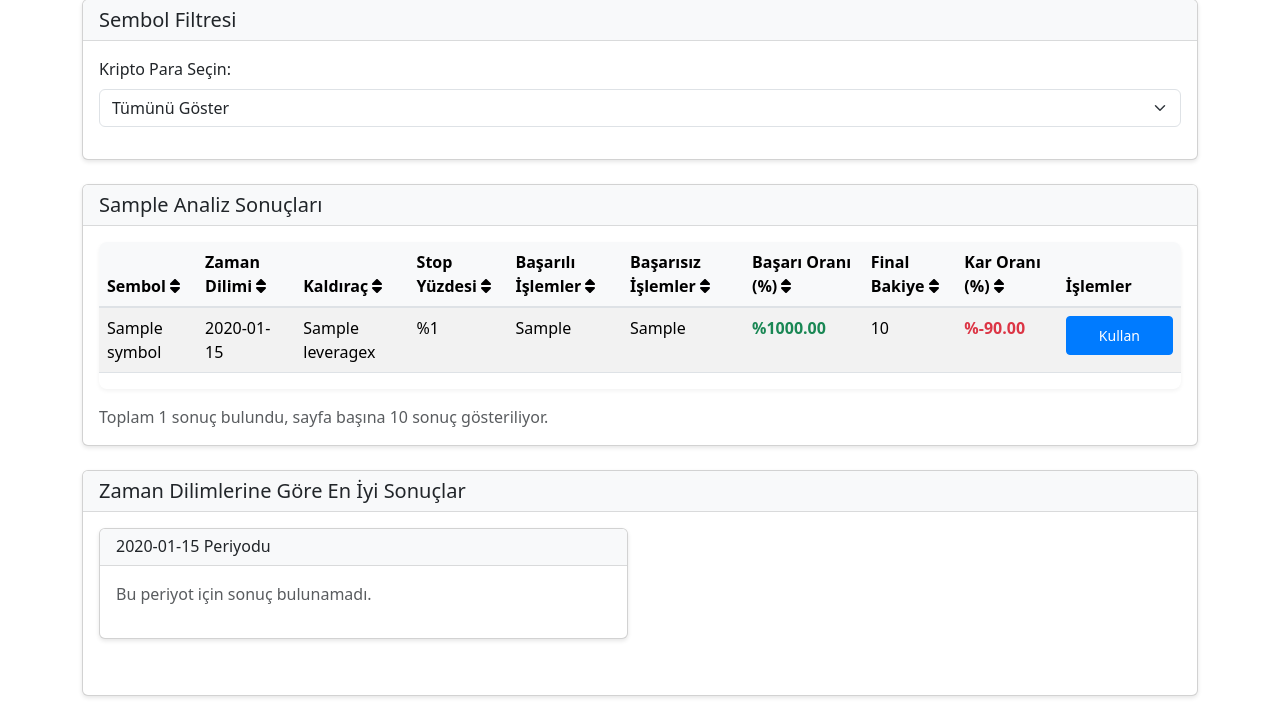
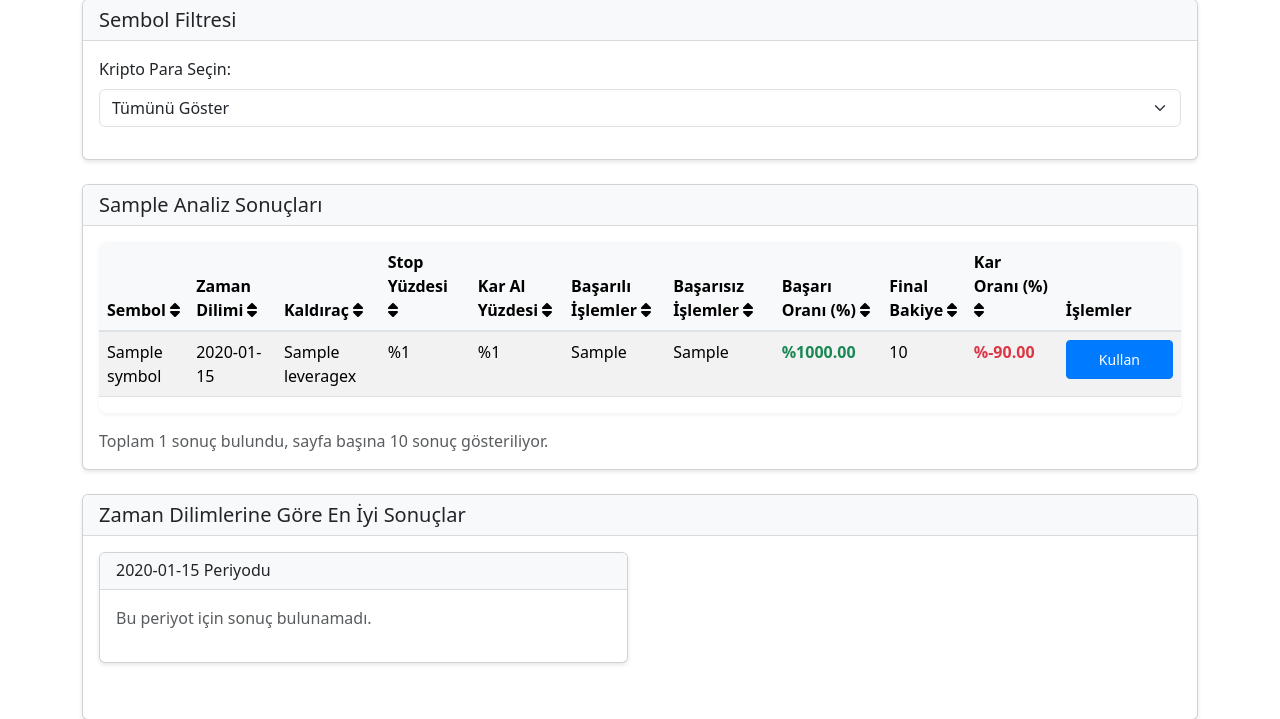
Before and after one commit to arenkos/KriptoTahmin, a Flask app: template app/templates/main/param_analysis.html in a window 1280 px wide. Shown: the part 183-902 px from the top of the page. Run offline with Flask 3, Linux system fonts and the light colour scheme; the template is opened without the code that fills it: most values are stand-ins (such as "Sample title", 1, 10 or a date in 2020); some libraries are stand-ins or nearby versions.

Commit message:
Kar Al Yüzdesi eklendi

```diff
--- a/app/templates/main/param_analysis.html
+++ b/app/templates/main/param_analysis.html
@@ -51,6 +51,7 @@
                             <th class="sortable" data-sort="timeframe">Zaman Dilimi <i class="fa-solid fa-sort"></i></th>
                             <th class="sortable" data-sort="leverage">Kaldıraç <i class="fa-solid fa-sort"></i></th>
                             <th class="sortable" data-sort="stop">Stop Yüzdesi <i class="fa-solid fa-sort"></i></th>
+                            <th class="sortable" data-sort="kar_al">Kar Al Yüzdesi <i class="fa-solid fa-sort"></i></th>
                             <th class="sortable" data-sort="success">Başarılı İşlemler <i class="fa-solid fa-sort"></i></th>
                             <th class="sortable" data-sort="fail">Başarısız İşlemler <i class="fa-solid fa-sort"></i></th>
                             <th class="sortable" data-sort="success-rate">Başarı Oranı (%) <i class="fa-solid fa-sort"></i></th>
@@ -66,6 +67,7 @@
                             <td>{{ result.timeframe }}</td>
                             <td data-value="{{ result.leverage }}">{{ result.leverage }}x</td>
                             <td data-value="{{ result.stop_percentage }}">%{{ result.stop_percentage }}</td>
+                            <td data-value="{{ result.kar_al_percentage }}">%{{ result.kar_al_percentage }}</td>
                             <td>{{ result.successful_trades }}</td>
                             <td>{{ result.unsuccessful_trades }}</td>
                             <td data-value="{{ (result.successful_trades / (result.successful_trades + result.unsuccessful_trades) * 100) if (result.successful_trades + result.unsuccessful_trades) > 0 else 0 }}">
@@ -127,6 +129,10 @@
                                             <td>%{{ best_result.stop_percentage }}</td>
                                         </tr>
                                         <tr>
+                                            <th>Kar Al Yüzdesi:</th>
+                                            <td>%{{ best_result.kar_al_percentage }}</td>
+                                        </tr>
+                                        <tr>
                                             <th>Başarılı/Başarısız:</th>
                                             <td>{{ best_result.successful_trades }} / {{ best_result.unsuccessful_trades }}</td>
                                         </tr>
@@ -151,7 +157,7 @@
                                     </tbody>
                                 </table>
                                 <div class="mt-2">
-                                    <a href="{{ url_for('main.apply_settings', symbol=best_result.symbol, timeframe=best_result.timeframe, leverage=best_result.leverage, stop_percentage=best_result.stop_percentage) }}" class="btn btn-sm btn-primary w-100">Bu Ayarları Kullan</a>
+                                    <a href="{{ url_for('main.apply_settings', symbol=best_result.symbol, timeframe=best_result.timeframe, leverage=best_result.leverage, stop_percentage=best_result.stop_percentage, kar_al_percentage=best_result.kar_al_percentage) }}" class="btn btn-sm btn-primary w-100">Bu Ayarları Kullan</a>
                                 </div>
                             {% else %}
                                 <p class="text-muted">Bu periyot için sonuç bulunamadı.</p>
@@ -443,21 +449,24 @@ document.addEventListener('DOMContentLoaded', function() {
             } else if (sortBy === 'stop') {
                 cellA = parseFloat(rowA.cells[3].getAttribute('data-value'));
                 cellB = parseFloat(rowB.cells[3].getAttribute('data-value'));
+            } else if (sortBy === 'kar_al') {
+                cellA = parseFloat(rowA.cells[4].getAttribute('data-value'));
+                cellB = parseFloat(rowB.cells[4].getAttribute('data-value'));
             } else if (sortBy === 'success') {
-                cellA = parseInt(rowA.cells[4].textContent.trim());
-                cellB = parseInt(rowB.cells[4].textContent.trim());
-            } else if (sortBy === 'fail') {
                 cellA = parseInt(rowA.cells[5].textContent.trim());
                 cellB = parseInt(rowB.cells[5].textContent.trim());
+            } else if (sortBy === 'fail') {
+                cellA = parseInt(rowA.cells[6].textContent.trim());
+                cellB = parseInt(rowB.cells[6].textContent.trim());
             } else if (sortBy === 'success-rate') {
-                cellA = parseFloat(rowA.cells[6].getAttribute('data-value'));
-                cellB = parseFloat(rowB.cells[6].getAttribute('data-value'));
-            } else if (sortBy === 'balance') {
                 cellA = parseFloat(rowA.cells[7].getAttribute('data-value'));
                 cellB = parseFloat(rowB.cells[7].getAttribute('data-value'));
-            } else if (sortBy === 'profit') {
+            } else if (sortBy === 'balance') {
                 cellA = parseFloat(rowA.cells[8].getAttribute('data-value'));
                 cellB = parseFloat(rowB.cells[8].getAttribute('data-value'));
+            } else if (sortBy === 'profit') {
+                cellA = parseFloat(rowA.cells[9].getAttribute('data-value'));
+                cellB = parseFloat(rowB.cells[9].getAttribute('data-value'));
             }
 
             // Sayısal değerler için karşılaştırma
```
Also changed, not shown: app/routes/main.py (+5 -4 lines).
